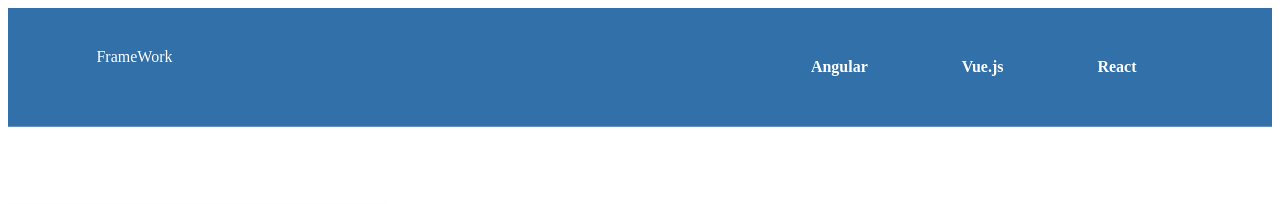
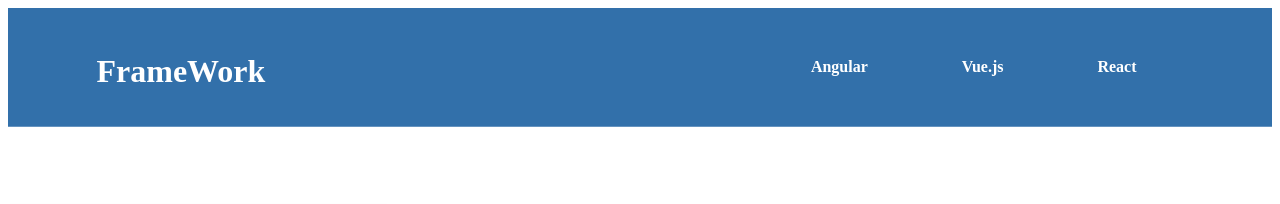
Before and after one commit to Emily-Erouza/practise-html-, a plain HTML site: page index.html in a window 1280 px wide. Shown: the top 204 px of the page. Drawn offline with Linux system fonts and the light colour scheme; a web font is replaced by a local one.

Commit message:
add framework

```diff
--- a/index.html
+++ b/index.html
@@ -10,7 +10,7 @@
   <navbar class="header" id="header">
     <div id="logo">
       <a href="#"><div id=""></div></a>
-      <p>FrameWork</p>
+      <h1>FrameWork</h1>
     </div>
 
     <nav class="nav-bar">
```
Also changed, not shown: style.css (+6 -1 lines).
